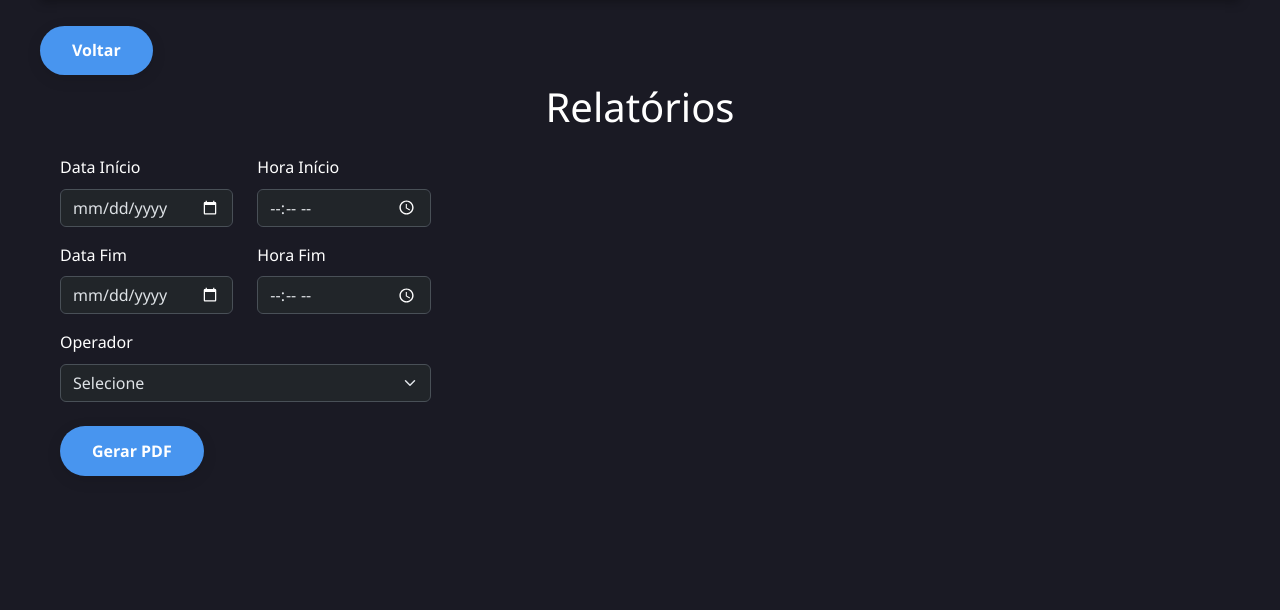
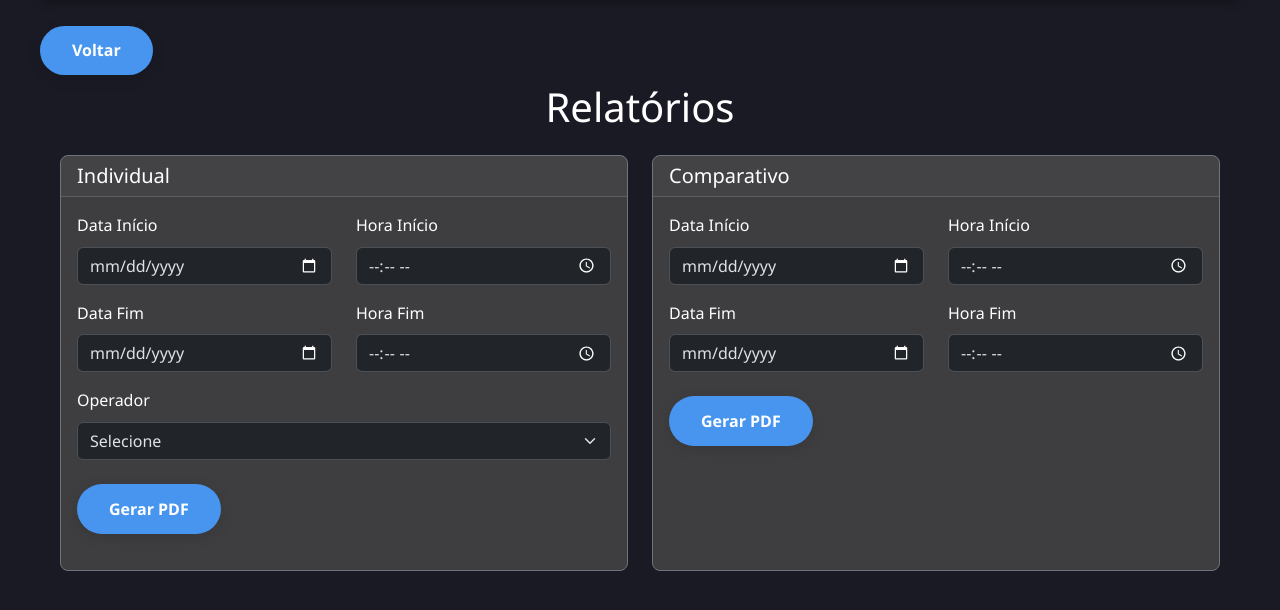
Before and after one commit to repositoryComnect/DataAnalisys, a Flask app: page /relatorios in a window 1280 px wide. Shown: the part 89-699 px from the top of the page. Run offline with Flask 3, Linux system fonts and the light colour scheme; tables that the repository leaves empty hold one stand-in row (values such as "Sample post").

Commit message:
Aprimoramento modulo de relatórios, adicionado opção de comparativo

```diff
--- a/modules/relatorios/routes.py
+++ b/modules/relatorios/routes.py
@@ -1,8 +1,11 @@
 from flask import Blueprint, jsonify, request, render_template, url_for, send_file
 from application.models import Chamado, db,  PerformanceColaboradores
+from datetime import datetime, time
+from collections import Counter
 from io import BytesIO
 from fpdf import FPDF
-from datetime import datetime
+import matplotlib.pyplot as plt
+import os
 
 
 relatorios_bp = Blueprint('relatorios_bp', __name__, url_prefix='/relatorios')
@@ -121,6 +124,268 @@ def extrair_relatorios():
     filename = f"relatorio_{operador}_{datetime.now().strftime('%Y%m%d%H%M%S')}.pdf"
     return send_file(buffer, as_attachment=True, download_name=filename, mimetype='application/pdf')
 
+'''@relatorios_bp.route("/extrairComparativoRelatorios", methods=['POST'])
+def extrair_comparativo_relatorios():
+    data_inicio = request.form.get('data_inicio_comp')  # yyyy-mm-dd
+    hora_inicio = request.form.get('hora_inicio_comp')  # HH:MM
+    data_final = request.form.get('data_final_comp')
+    hora_final = request.form.get('hora_final_comp')
+
+    if not all([data_inicio, hora_inicio, data_final, hora_final]):
+        return {"status": "error", "message": "Parâmetros ausentes"}, 400
+
+    try:
+        dt_inicio = datetime.strptime(f"{data_inicio} {hora_inicio}", '%Y-%m-%d %H:%M')
+        dt_final = datetime.strptime(f"{data_final} {hora_final}", '%Y-%m-%d %H:%M')
+    except ValueError:
+        return {"status": "error", "message": "Formato de data/hora inválido"}, 400
+
+    # Consulta chamados com data e hora
+    chamados = Chamado.query.filter(
+        Chamado.data_criacao >= dt_inicio,
+        Chamado.data_criacao <= dt_final
+    ).order_by(Chamado.data_criacao).all()
+
+    total_chamados = len(chamados)
+
+    # Consulta performance (por data apenas)
+    performance = PerformanceColaboradores.query.filter(
+        PerformanceColaboradores.data >= dt_inicio.date(),
+        PerformanceColaboradores.data <= dt_final.date()
+    ).order_by(PerformanceColaboradores.data).all()
+
+    total_ligacoes_atendidas = sum(p.ch_atendidas or 0 for p in performance)
+    total_ligacoes_naoatendidas = sum(p.ch_naoatendidas or 0 for p in performance)
+
+    # Geração do PDF
+    pdf = FPDF()
+    pdf.add_page()
+    pdf.set_font("Arial", "B", 16)
+    pdf.cell(0, 10, f"Relatório Comparativo:", ln=True, align="C")
+
+    pdf.set_font("Arial", "", 12)
+    pdf.cell(0, 10, f"Período: {dt_inicio.strftime('%d/%m/%Y %H:%M')} a {dt_final.strftime('%d/%m/%Y %H:%M')}", ln=True)
+    pdf.ln(5)
+
+    # Chamados
+    pdf.set_font("Arial", "B", 14)
+    pdf.cell(0, 10, "Chamados:", ln=True)
+
+    pdf.set_font("Arial", "", 12)
+    pdf.cell(0, 10, f"Total de chamados: {total_chamados}", ln=True)
+    pdf.ln(2)
+
+    pdf.set_font("Arial", "B", 11)
+    pdf.cell(40, 8, "Código", 1)
+    pdf.cell(50, 8, "Status", 1)
+    pdf.cell(60, 8, "Grupo", 1)
+    pdf.cell(40, 8, "Data Criação", 1)
+    pdf.ln()
+
+    pdf.set_font("Arial", "", 10)
+    if chamados:
+        for chamado in chamados:
+            pdf.cell(40, 8, chamado.cod_chamado or "-", 1)
+            pdf.cell(50, 8, chamado.nome_status or "-", 1)
+            grupo = chamado.nome_grupo or "-"
+            grupo_truncado = grupo[:30] + "..." if len(grupo) > 30 else grupo
+            pdf.cell(60, 8, grupo_truncado, 1)
+            pdf.cell(40, 8, chamado.data_criacao.strftime('%d/%m/%Y %H:%M'), 1)
+            pdf.ln()
+    else:
+        pdf.cell(0, 8, "Nenhum chamado encontrado.", 1, ln=True)
+
+    pdf.ln(10)
+
+    # Performance
+    pdf.set_font("Arial", "B", 14)
+    pdf.cell(0, 10, "Performance de Ligações:", ln=True)
+
+    pdf.set_font("Arial", "", 12)
+    pdf.cell(0, 8, f"Total ligações atendidas: {total_ligacoes_atendidas}", ln=True)
+    pdf.cell(0, 8, f"Total ligações não atendidas: {total_ligacoes_naoatendidas}", ln=True)
+    pdf.ln(2)
+
+    pdf.set_font("Arial", "B", 11)
+    pdf.cell(30, 8, "Data", 1)
+    pdf.cell(30, 8, "Atendidas", 1)
+    pdf.cell(40, 8, "Não atendidas", 1)
+    pdf.cell(40, 8, "Tempo Online (s)", 1)
+    pdf.cell(40, 8, "Tempo Serviço (s)", 1)
+    pdf.ln()
+
+    pdf.set_font("Arial", "", 10)
+    if performance:
+        for perf in performance:
+            pdf.cell(30, 8, perf.data.strftime('%d/%m/%Y'), 1)
+            pdf.cell(30, 8, str(perf.ch_atendidas), 1)
+            pdf.cell(40, 8, str(perf.ch_naoatendidas), 1)
+            pdf.cell(40, 8, str(perf.tempo_online), 1)
+            pdf.cell(40, 8, str(perf.tempo_servico), 1)
+            pdf.ln()
+    else:
+        pdf.cell(0, 8, "Nenhum dado de performance encontrado.", 1, ln=True)
+
+    # Finalização
+    buffer = BytesIO()
+    pdf_bytes = pdf.output(dest='S').encode('latin1')
+    buffer.write(pdf_bytes)
+    buffer.seek(0)
+
+    filename = f"relatorio_comparativo_{datetime.now().strftime('%Y%m%d%H%M%S')}.pdf"
+    return send_file(buffer, as_attachment=True, download_name=filename, mimetype='application/pdf')'''
+
+def get_turno(dt):
+    hora = dt.time()
+    if time(7, 0) <= hora < time(16, 0):
+        return "07:00/16:00"
+    elif time(13, 0) <= hora < time(22, 0):
+        return "13:00/22:00"
+    else:
+        return "22:00/07:00"
+
+@relatorios_bp.route("/extrairComparativoRelatorios", methods=['POST'])
+def extrair_comparativo_relatorios():
+    data_inicio = request.form.get('data_inicio_comp')
+    hora_inicio = request.form.get('hora_inicio_comp')
+    data_final = request.form.get('data_final_comp')
+    hora_final = request.form.get('hora_final_comp')
+
+    if not all([data_inicio, hora_inicio, data_final, hora_final]):
+        return {"status": "error", "message": "Parâmetros ausentes"}, 400
+
+    try:
+        dt_inicio = datetime.strptime(f"{data_inicio} {hora_inicio}", '%Y-%m-%d %H:%M')
+        dt_final = datetime.strptime(f"{data_final} {hora_final}", '%Y-%m-%d %H:%M')
+    except ValueError:
+        return {"status": "error", "message": "Formato de data/hora inválido"}, 400
+
+    chamados = Chamado.query.filter(
+        Chamado.data_criacao >= dt_inicio,
+        Chamado.data_criacao <= dt_final
+    ).order_by(Chamado.data_criacao).all()
+
+    performance = PerformanceColaboradores.query.filter(
+        PerformanceColaboradores.data >= dt_inicio.date(),
+        PerformanceColaboradores.data <= dt_final.date()
+    ).order_by(PerformanceColaboradores.data).all()
+
+    total_chamados = len(chamados)
+    total_ligacoes_atendidas = sum(p.ch_atendidas or 0 for p in performance)
+    total_ligacoes_naoatendidas = sum(p.ch_naoatendidas or 0 for p in performance)
+
+    turnos = [get_turno(ch.data_criacao) for ch in chamados]
+    turno_counts = Counter(turnos)
+
+    if turno_counts:
+        labels = turno_counts.keys()
+        sizes = turno_counts.values()
+        colors = ['#4CAF50', '#2196F3', '#FF5722']
+
+        plt.figure(figsize=(6, 6))
+        plt.pie(sizes, labels=labels, autopct='%1.1f%%', startangle=140, colors=colors)
+        plt.title('Distribuição de Chamados por Turno')
+        plt.axis('equal')
+
+        img_buffer = BytesIO()
+        plt.savefig(img_buffer, format='PNG', bbox_inches='tight')
+        plt.close()
+
+        import tempfile
+        temp_img = tempfile.NamedTemporaryFile(delete=False, suffix=".png")
+        temp_img.write(img_buffer.getbuffer())
+        temp_img.close()
+        img_path = temp_img.name
+    else:
+        img_path = None
+
+    # ▶️ Geração do PDF
+    pdf = FPDF()
+    pdf.add_page()
+    pdf.set_font("Arial", "B", 16)
+    pdf.cell(0, 10, f"Relatório Comparativo:", ln=True, align="C")
+
+    pdf.set_font("Arial", "", 12)
+    pdf.cell(0, 10, f"Período: {dt_inicio.strftime('%d/%m/%Y %H:%M')} a {dt_final.strftime('%d/%m/%Y %H:%M')}", ln=True)
+    pdf.ln(5)
+
+    # Chamados
+    pdf.set_font("Arial", "B", 14)
+    pdf.cell(0, 10, "Chamados:", ln=True)
+
+    pdf.set_font("Arial", "", 12)
+    pdf.cell(0, 10, f"Total de chamados: {total_chamados}", ln=True)
+    pdf.ln(2)
+
+    '''pdf.set_font("Arial", "B", 11)
+    pdf.cell(40, 8, "Código", 1)
+    pdf.cell(50, 8, "Status", 1)
+    pdf.cell(60, 8, "Grupo", 1)
+    pdf.cell(40, 8, "Data Criação", 1)
+    pdf.ln()'''
+
+    '''pdf.set_font("Arial", "", 10)
+    if chamados:
+        for chamado in chamados:
+            pdf.cell(40, 8, chamado.cod_chamado or "-", 1)
+            pdf.cell(50, 8, chamado.nome_status or "-", 1)
+            grupo = chamado.nome_grupo or "-"
+            grupo_truncado = grupo[:30] + "..." if len(grupo) > 30 else grupo
+            pdf.cell(60, 8, grupo_truncado, 1)
+            pdf.cell(40, 8, chamado.data_criacao.strftime('%d/%m/%Y %H:%M'), 1)
+            pdf.ln()
+    else:
+        pdf.cell(0, 8, "Nenhum chamado encontrado.", 1, ln=True)'''
+
+    pdf.ln(10)
+
+    # Gráfico de Turnos
+    if img_path and os.path.exists(img_path):
+        pdf.set_font("Arial", "B", 14)
+        pdf.cell(0, 10, "Distribuição por Turno:", ln=True)
+        pdf.ln(5)
+        pdf.image(img_path, x=10, w=pdf.w - 20)
+        pdf.ln(10)
+        os.remove(img_path)
+
+    # Performance
+    pdf.set_font("Arial", "B", 14)
+    pdf.cell(0, 10, "Performance de Ligações:", ln=True)
+
+    pdf.set_font("Arial", "", 12)
+    pdf.cell(0, 8, f"Total ligações atendidas: {total_ligacoes_atendidas}", ln=True)
+    pdf.cell(0, 8, f"Total ligações não atendidas: {total_ligacoes_naoatendidas}", ln=True)
+    pdf.ln(2)
+
+    '''pdf.set_font("Arial", "B", 11)
+    pdf.cell(30, 8, "Data", 1)
+    pdf.cell(30, 8, "Atendidas", 1)
+    pdf.cell(40, 8, "Não atendidas", 1)
+    pdf.cell(40, 8, "Tempo Online (s)", 1)
+    pdf.cell(40, 8, "Tempo Serviço (s)", 1)
+    pdf.ln()'''
+
+    '''pdf.set_font("Arial", "", 10)
+    if performance:
+        for perf in performance:
+            pdf.cell(30, 8, perf.data.strftime('%d/%m/%Y'), 1)
+            pdf.cell(30, 8, str(perf.ch_atendidas), 1)
+            pdf.cell(40, 8, str(perf.ch_naoatendidas), 1)
+            pdf.cell(40, 8, str(perf.tempo_online), 1)
+            pdf.cell(40, 8, str(perf.tempo_servico), 1)
+            pdf.ln()
+    else:
+        pdf.cell(0, 8, "Nenhum dado de performance encontrado.", 1, ln=True)'''
+
+    # Finaliza PDF
+    buffer = BytesIO()
+    pdf_bytes = pdf.output(dest='S').encode('latin1')
+    buffer.write(pdf_bytes)
+    buffer.seek(0)
+
+    filename = f"relatorio_comparativo_{datetime.now().strftime('%Y%m%d%H%M%S')}.pdf"
+    return send_file(buffer, as_attachment=True, download_name=filename, mimetype='application/pdf')
+
 @relatorios_bp.route("/getOperadores", methods=['GET'])
 def get_operadores():
     operadores_ignorar = ['Alexandre', 'API', 'Caio', 'Fabio', 'Paulo', 'Luciano']  # operadores a ignorar
--- a/templates/js/relatorios_js.html
+++ b/templates/js/relatorios_js.html
@@ -64,3 +64,51 @@
         });
     }
     </script>
+
+
+ <!-- Gerar PDF -->
+    <script>
+    function gerarComparativoPDF() {
+        const data_inicio = document.getElementById("data_inicio_comp").value;
+        const data_final = document.getElementById("data_final_comp").value;
+        const hora_inicio = document.getElementById("hora_inicio_comp").value;
+        const hora_final = document.getElementById("hora_final_comp").value;
+
+        if (!data_inicio || !data_final || !hora_final || !hora_inicio) {
+            alert("Por favor, preencha Data Início, Data Fim.");
+            return;
+        }
+
+        const formData = new URLSearchParams();
+        formData.append('data_inicio_comp', data_inicio);
+        formData.append('data_final_comp', data_final);
+        formData.append('hora_inicio_comp', hora_inicio);
+        formData.append('hora_final_comp', hora_final);
+
+        fetch('/relatorios/extrairComparativoRelatorios', {
+            method: 'POST',
+            headers: {
+                'Content-Type': 'application/x-www-form-urlencoded'
+            },
+            body: formData
+        })
+        .then(response => {
+            if (!response.ok) throw new Error("Erro ao gerar PDF");
+            return response.blob();
+        })
+        .then(blob => {
+            const url = window.URL.createObjectURL(blob);
+            const a = document.createElement('a');
+            a.href = url;
+            const filename = `relatorio_comparativo_${new Date().toISOString().slice(0,10)}.pdf`;
+            a.download = filename;
+            document.body.appendChild(a);
+            a.click();
+            a.remove();
+        })
+        .catch(error => {
+            console.error("Erro ao gerar PDF:", error);
+            alert("Falha ao gerar relatório em PDF.");
+        });
+    }
+    </script>
--- a/templates/relatorios.html
+++ b/templates/relatorios.html
@@ -11,10 +11,12 @@
     <link rel="shortcut icon" href="{{ url_for('static', filename='img/icone.png') }}">
     <link href="https://cdn.jsdelivr.net/npm/bootstrap@5.3.3/dist/css/bootstrap.min.css" rel="stylesheet">
     <link rel="stylesheet" href="{{ url_for('static', filename='css/style_relatorios.css')}}">
+
 </head>
 <body>
     {% include 'header/model-header.html' %}
     <br>
+
     <div class="row mb-2">
         <div class="col-auto">
             <div class="btn-group" role="group" aria-label="bottomVoltar">
@@ -27,31 +29,36 @@
         <h1 class="mb-4">Relatórios</h1>
 
         <div class="row">
-            <!-- Filtros -->
-            <div class="col-md-4">
-                <form id="formRelatorio" method="POST" action="">
+            <!-- Primeiro Formulário em Card -->
+            <div class="col-md-6 mb-4">
+                <div class="card text-bg-dark border-secondary h-100">
+                    <div class="card-header">
+                        <h5 class="mb-0"> Individual</h5>
+                    </div>
+                    <div class="card-body">
+                        <form id="formRelatorio1" method="POST" action="">
                             <div class="row mb-3">
                                 <div class="col-6">
-                            <label for="data_inicio" class="form-label" style="color: white;">Data Início</label>
+                                    <label for="data_inicio1" class="form-label">Data Início</label>
                                     <input type="date" class="form-control" id="data_inicio" name="data_inicio" required>
                                 </div>
                                 <div class="col-6">
-                            <label for="hora_inicio" class="form-label" style="color: white;">Hora Início</label>
+                                    <label for="hora_inicio1" class="form-label">Hora Início</label>
                                     <input type="time" class="form-control" id="hora_inicio" name="hora_inicio" required>
                                 </div>
                             </div>
                             <div class="row mb-3">
                                 <div class="col-6">
-                            <label for="data_final" class="form-label" style="color: white;">Data Fim</label>
+                                    <label for="data_final1" class="form-label">Data Fim</label>
                                     <input type="date" class="form-control" id="data_final" name="data_final" required>
                                 </div>
                                 <div class="col-6">
-                            <label for="hora_final" class="form-label" style="color: white;">Hora Fim</label>
+                                    <label for="hora_final1" class="form-label">Hora Fim</label>
                                     <input type="time" class="form-control" id="hora_final" name="hora_final" required>
                                 </div>
                             </div>
                             <div class="mb-3">
-                        <label for="operador" class="form-label" style="color: white;">Operador</label>
+                                <label for="operador" class="form-label">Operador</label>
                                 <select class="form-select" id="operador" name="operador" required>
                                     <option value="">Selecione</option>
                                 </select>
@@ -62,6 +69,42 @@
                 </div>
             </div>
 
+            <!-- Segundo Formulário em Card -->
+            <div class="col-md-6 mb-4">
+                <div class="card text-bg-dark border-secondary h-100">
+                    <div class="card-header">
+                        <h5 class="mb-0"> Comparativo</h5>
+                    </div>
+                    <div class="card-body">
+                        <form id="formRelatorio2" method="POST" action="">
+                            <div class="row mb-3">
+                                <div class="col-6">
+                                    <label for="data_inicio2" class="form-label">Data Início</label>
+                                    <input type="date" class="form-control" id="data_inicio_comp" name="data_inicio_comp" required>
+                                </div>
+                                <div class="col-6">
+                                    <label for="hora_inicio2" class="form-label">Hora Início</label>
+                                    <input type="time" class="form-control" id="hora_inicio_comp" name="hora_inicio_comp" required>
+                                </div>
+                            </div>
+                            <div class="row mb-3">
+                                <div class="col-6">
+                                    <label for="data_final2" class="form-label">Data Fim</label>
+                                    <input type="date" class="form-control" id="data_final_comp" name="data_final_comp" required>
+                                </div>
+                                <div class="col-6">
+                                    <label for="hora_final2" class="form-label">Hora Fim</label>
+                                    <input type="time" class="form-control" id="hora_final_comp" name="hora_final_comp" required>
+                                </div>
+                            </div>
+                            <button type="button" class="btn btn-success mt-2" onclick="gerarComparativoPDF()">Gerar PDF</button>
+                        </form>
+                    </div>
+                </div>
+            </div>
+        </div>
+    </div>
+
     <script src="https://cdn.jsdelivr.net/npm/bootstrap@5.3.3/dist/js/bootstrap.bundle.min.js"></script>
     {% include 'js/relatorios_js.html' %}
 </body>
```
Also changed, not shown: templates/dashboard.html (+5 -5 lines). Lines whose indentation alone changed are shown as unchanged.
